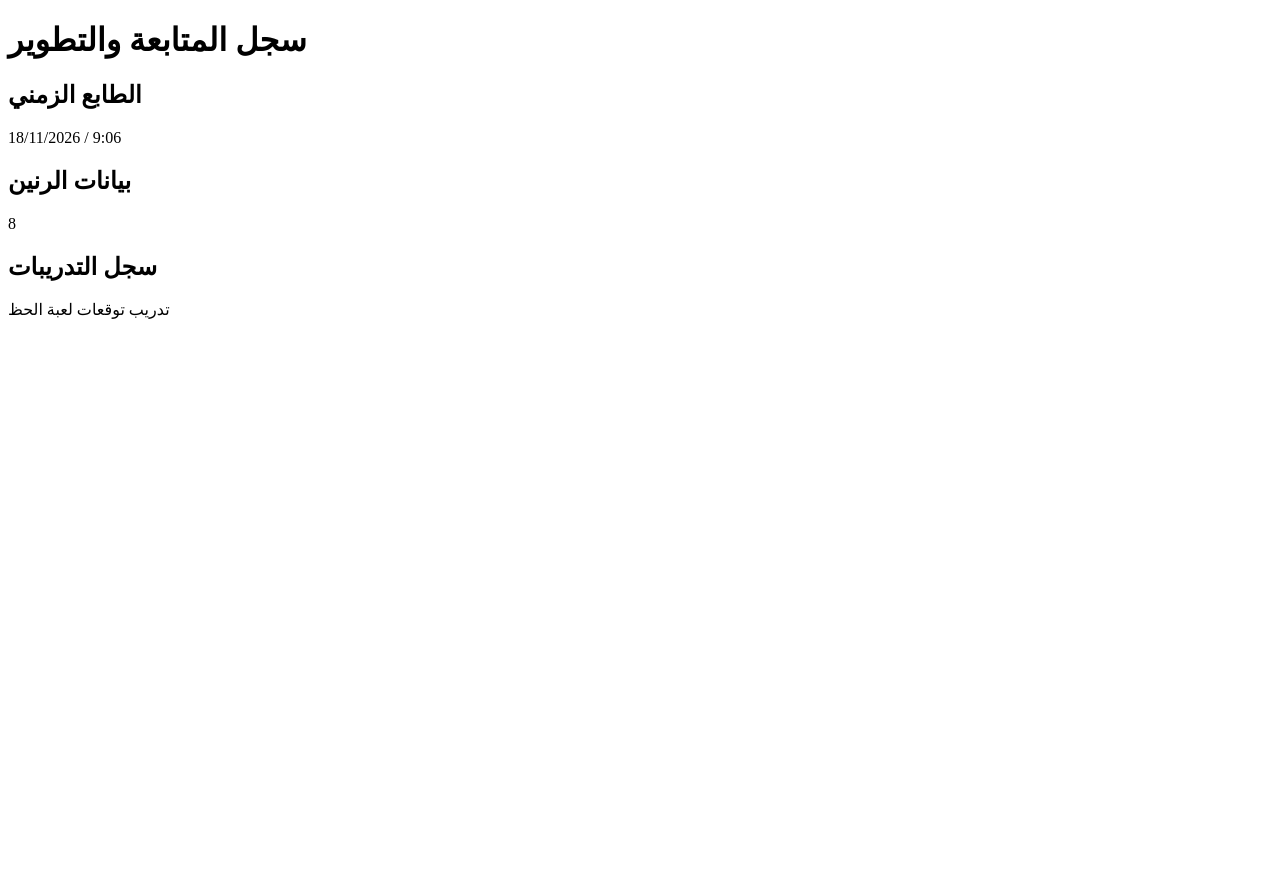
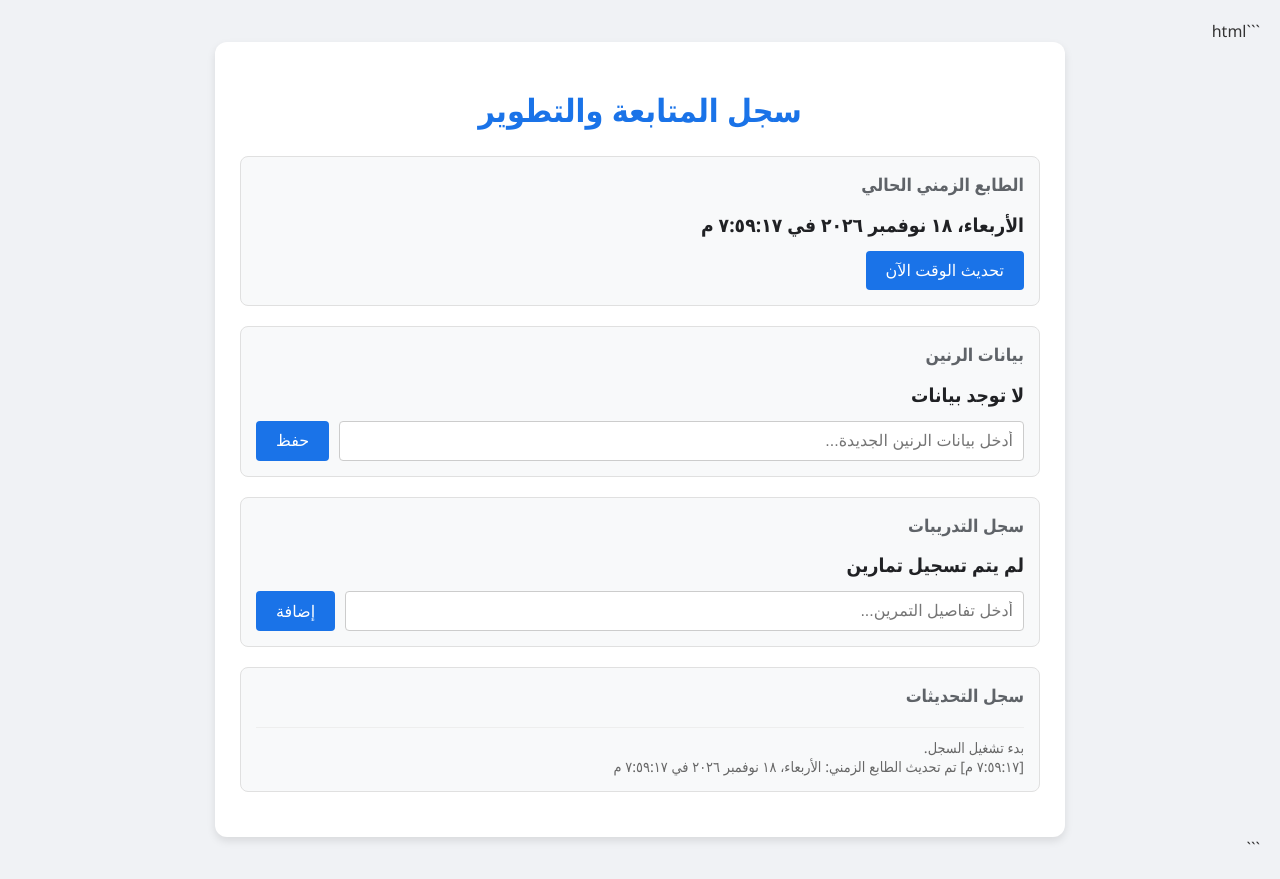
Before and after one commit to h05216576-hue/-, a plain HTML site: page index.html in a window 1280 px wide. Before the commit the page ends 800 px from the top, so only its background shows below. Drawn offline with Linux system fonts and the light colour scheme.

Commit message:
Update index.html

````diff
--- a/index.html
+++ b/index.html
@@ -1,14 +1,90 @@
 
+```html
 <!DOCTYPE html>
-<html>
+<html lang="ar" dir="rtl">
 <head>
-<meta charset="UTF-8">
-<title>سجل المتابعة والتطوير</title>
+    <meta charset="UTF-8">
+    <meta name="viewport" content="width=device-width, initial-scale=1.0">
+    <title>سجل المتابعة والتطوير التفاعلي</title>
+    <style>
+        body { font-family: 'Segoe UI', Tahoma, Geneva, Verdana, sans-serif; margin: 20px; background-color: #f0f2f5; color: #333; }
+        .container { max-width: 800px; margin: auto; background: white; padding: 25px; border-radius: 12px; box-shadow: 0 4px 8px rgba(0,0,0,0.1); }
+        h1 { color: #1a73e8; text-align: center; margin-bottom: 25px; }
+        .section { margin-bottom: 20px; padding: 15px; border-radius: 8px; background-color: #f8f9fa; border: 1px solid #e0e0e0; }
+        h2 { color: #5f6368; font-size: 1.1rem; margin-top: 0; }
+        .data-display { font-size: 1.2rem; font-weight: bold; color: #202124; margin: 10px 0; min-height: 30px; }
+        .input-group { display: flex; gap: 10px; margin-top: 10px; }
+        input[type="text"] { flex-grow: 1; padding: 10px; border: 1px solid #ccc; border-radius: 4px; font-size: 1rem; }
+        button { padding: 10px 20px; background-color: #1a73e8; color: white; border: none; border-radius: 4px; cursor: pointer; font-size: 1rem; transition: background-color 0.2s; }
+        button:hover { background-color: #1557b0; }
+        .history-log { margin-top: 20px; max-height: 150px; overflow-y: auto; font-size: 0.9rem; color: #666; border-top: 1px solid #eee; padding-top: 10px; }
+    </style>
 </head>
 <body>
-<h1>سجل المتابعة والتطوير</h1>
-<div id="timestamp"><h2>الطابع الزمني</h2>18/11/2026 / 9:06</div>
-<div id="resonance-data"><h2>بيانات الرنين</h2>8</div>
-<div id="training-log"><h2>سجل التدريبات</h2>تدريب توقعات لعبة الحظ</div>
+
+<div class="container">
+    <h1>سجل المتابعة والتطوير</h1>
+
+    <div class="section">
+        <h2>الطابع الزمني الحالي</h2>
+        <div class="data-display" id="timestamp-display">جاري التحميل...</div>
+        <button onclick="updateTimestamp()">تحديث الوقت الآن</button>
+    </div>
+
+    <div class="section">
+        <h2>بيانات الرنين</h2>
+        <div class="data-display" id="resonance-display">لا توجد بيانات</div>
+        <div class="input-group">
+            <input type="text" id="resonance-input" placeholder="أدخل بيانات الرنين الجديدة...">
+            <button onclick="updateData('resonance-display', 'resonance-input', 'سجل الرنين')">حفظ</button>
+        </div>
+    </div>
+
+    <div class="section">
+        <h2>سجل التدريبات</h2>
+        <div class="data-display" id="training-display">لم يتم تسجيل تمارين</div>
+        <div class="input-group">
+            <input type="text" id="training-input" placeholder="أدخل تفاصيل التمرين...">
+            <button onclick="updateData('training-display', 'training-input', 'سجل التدريب')">إضافة</button>
+        </div>
+    </div>
+
+    <div class="section">
+        <h2>سجل التحديثات</h2>
+        <div class="history-log" id="history-log">بدء تشغيل السجل.</div>
+    </div>
+</div>
+
+<script>
+    function updateTimestamp() {
+        const now = new Date().toLocaleString('ar-EG', { dateStyle: 'full', timeStyle: 'medium' });
+        document.getElementById('timestamp-display').innerText = now;
+        logHistory('تم تحديث الطابع الزمني: ' + now);
+    }
+
+    function updateData(displayId, inputId, logPrefix) {
+        const inputVal = document.getElementById(inputId).value;
+        if (inputVal.trim() !== "") {
+            document.getElementById(displayId).innerText = inputVal;
+            logHistory(logPrefix + ': ' + inputVal);
+            document.getElementById(inputId).value = "";
+        } else {
+            alert("يرجى إدخال نص صحيح.");
+        }
+    }
+
+    function logHistory(message) {
+        const logDiv = document.getElementById('history-log');
+        const time = new Date().toLocaleTimeString('ar-EG');
+        logDiv.innerHTML += `<div>[${time}] ${message}</div>`;
+        logDiv.scrollTop = logDiv.scrollHeight;
+    }
+
+    // Initialize timestamp on load
+    window.onload = updateTimestamp;
+</script>
+
 </body>
 </html>
+
+```
````
